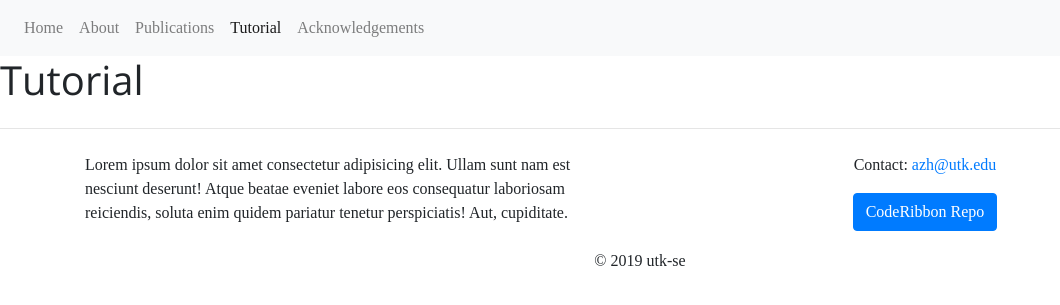
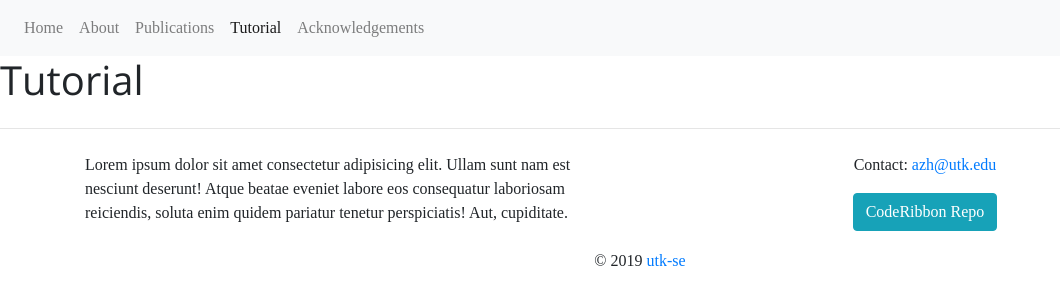
Before and after one commit to CodeRibbon/CodeRibbon, a Jekyll site: the page built from Tutorial.md, in a window 1280 px wide. Shown: the top 305 px of the page, without its empty margins (0-1060 px from the left). Built offline with Jekyll 4.4.1, drawn with Linux system fonts in a browser that asks for light colours.

Commit message:
Added link to utk-se in footer

```diff
--- a/_includes/footer.html
+++ b/_includes/footer.html
@@ -7,9 +7,9 @@
             </div>
             <div class="col text-center">
                     <p>Contact: <a href="mailto: azh@utk.edu">azh@utk.edu</a> </p>
-                    <a class="btn btn-primary" role="button" href="#">CodeRibbon Repo</a>
+                    <a class="btn btn-info" role="button" href="#">CodeRibbon Repo</a>
             </div>
         </div>
     </div>
-    <p class="text-center my-2">&copy; 2019 utk-se</p>
+    <p class="text-center my-2">&copy; 2019 <a href="https://github.com/utk-se">utk-se</a></p>
 </footer>
```
Also changed, not shown: 5 other files.
